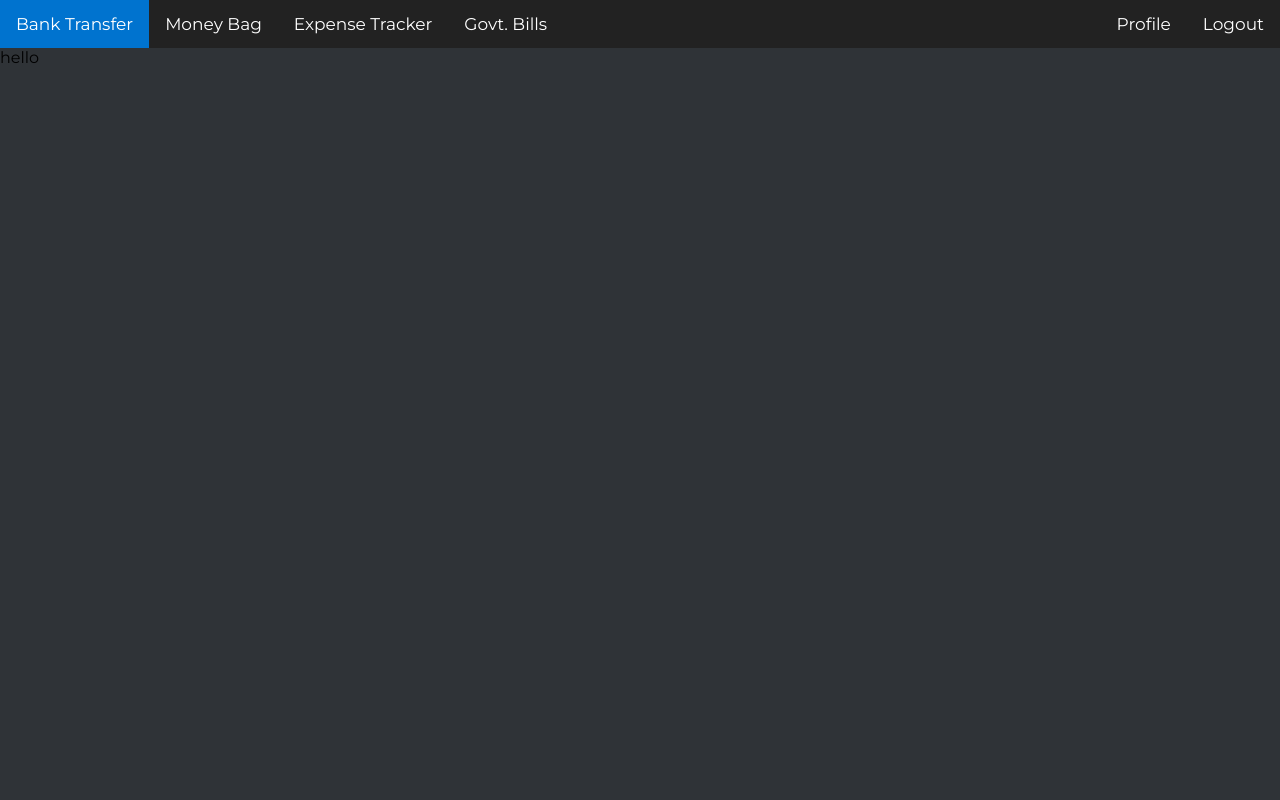
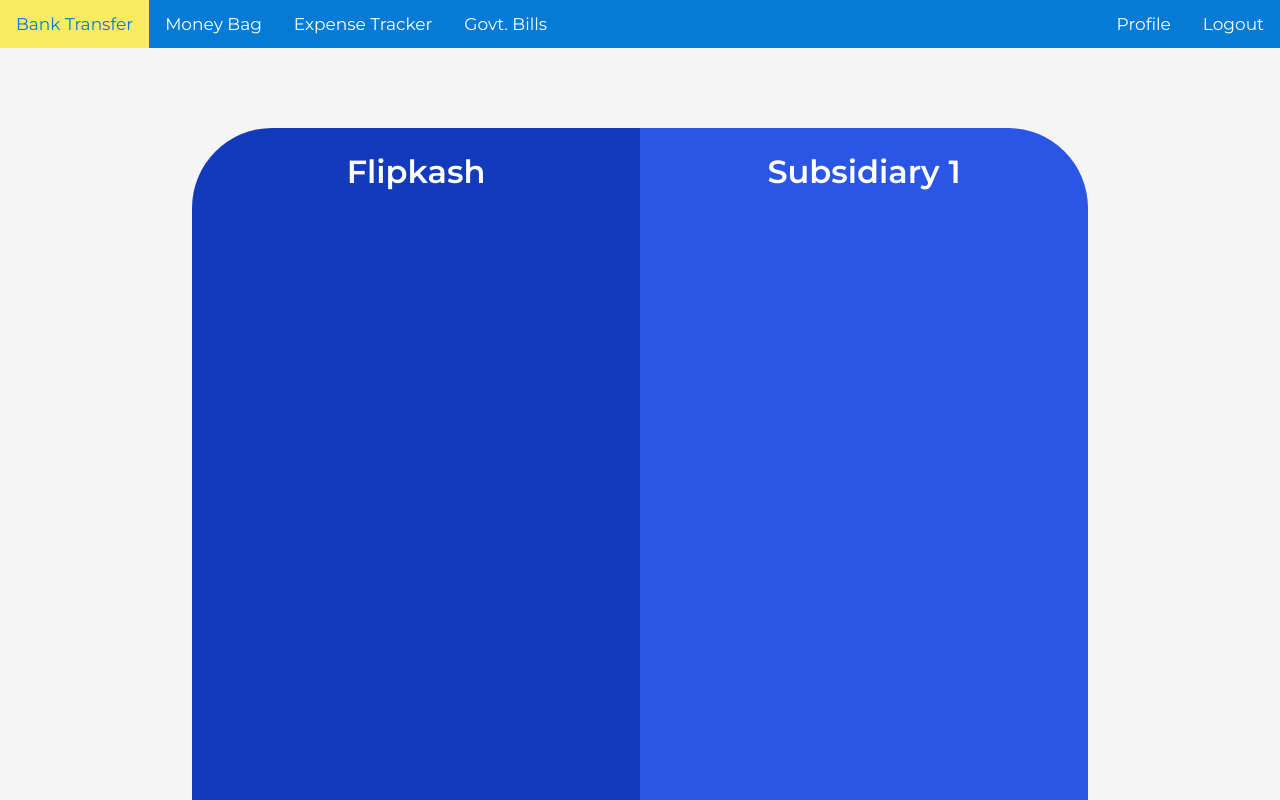
Before and after one commit to Avirat201189221/3pixel_GRID5.0, a website: page public/src/bank.html in a window 1280 px wide. Shown: the top 800 px of the page. Drawn offline with Linux system fonts and the light colour scheme.

Commit message:
made susbidiaries page

```diff
--- /dev/null
+++ b/public/src/bank.css
@@ -0,0 +1,64 @@
+/* body{
+    background-color:#2f3337!important ;
+} */
+main {
+    height: 100vw;
+}
+.container{
+    display: flex;
+    height:100vw;
+    justify-content: center;
+    /* align-items: center; */
+}
+.main-flex{
+    display: grid;
+    grid-template-columns: repeat(2,1fr);
+    height: 100vh;
+    width:70vw;
+    background-color: azure;
+    border-radius: 5rem;
+    margin-top:5rem;
+}
+
+.left{
+    border-top-left-radius: 5rem;
+    border-bottom-left-radius: 5rem;
+    background-color: #133aba;
+    display: flex;
+    flex-direction: column;
+}
+
+.right{
+    border-top-right-radius: 5rem;
+    border-bottom-right-radius: 5rem;
+    background-color: #2a55e5;
+    display: flex;
+    flex-direction: column;
+}
+
+.right-content{
+    display: flex;
+    flex-direction: column;
+    justify-content: center;
+    align-items: center;
+    margin: 1.5rem;
+}
+.left-content{
+    display: flex;
+    flex-direction: column;
+    justify-content: center;
+    align-items: center;
+    margin: 1.5rem;
+}
+
+.left .content-heading {
+    display: inline-block;
+    background-color: #133aba!important;
+    color:white;
+}
+
+.right .content-heading{
+    display: inline-block;
+    background-color: #2a55e5!important;
+    color:white;
+}
--- a/public/src/bank.html
+++ b/public/src/bank.html
@@ -7,6 +7,7 @@
     <meta name="description" content="" />
     <meta name="viewport" content="width=device-width, initial-scale=1" />
     <link rel="stylesheet" href="global.css" />
+    <link rel="stylesheet" href="bank.css" />
     <link rel="icon" href="../images/favicon.png" type="image/icon type" />
     <link
       href="https://fonts.googleapis.com/css?family=Montserrat:500&display=swap"
@@ -30,7 +31,24 @@
       </div>
     </div>
     <main>
-    <p> hello </p>
+      <div class="container">
+        <div class="main-flex">
+          <div class="left">
+            <div class="right-content">
+              <div class="content-title">
+                <h1 class="content-heading">Flipkash</h2>
+              </div>
+            </div>
+          </div>
+          <div class="right">
+            <div class="left-content">
+              <div class="content-title">
+                <h1 class="content-heading">Subsidiary 1</h2>
+              </div>
+            </div>
+          </div>
+        </div>
+      </div>
     </main>
   </body>
 </html>
--- a/public/src/global.css
+++ b/public/src/global.css
@@ -4,10 +4,12 @@
   box-sizing: border-box;
   margin: 0;
   padding: 0;
-  background-color: #2f3337;
+  /* background-color: #2f3337; */
   font-family: 'Montserrat', sans-serif;
 }
-
+body{
+  background-color: whitesmoke;
+}
 .hide {
   display: none !important;
 }
@@ -17,7 +19,7 @@
 }
 .topnav {
   overflow: hidden;
-  background-color: #222222;
+  background-color: #057bd5;
 
 }
 
@@ -26,31 +28,31 @@
   color: #fff;
   text-align: center;
   padding: 14px 16px;
-  background-color: #222222;
+  background-color:  #057bd5;
   text-decoration: none;
   font-size: 17px;
 }
 
 .topnav a:hover {
-  background-color: #023157;
-  color: white;
+  background-color: #f9ec63;
+  color:#057bd5;
   text-decoration: none;
   transition:0.5s;
 }
 
 .topnav a.active {
-  background-color: #0073cf;
-  color: white;
+  background-color:#f9ec63;
+  color:#057bd5;
 }
 .topnav-right {
   float: right;
-  background-color: #222222;
+  background-color:  #057bd5;
 }
 #profile {
   cursor: pointer;
   text-align: center;
   padding: 0px;
-  background-color: #222222;
+  background-color:  #057bd5;
 }
 
 .profile-logo {
@@ -58,7 +60,7 @@
   width: 45px;
   padding: 5px;
   display: flex;
-  background-color: #222222;
+  background-color:  #057bd5;
   justify-content: center;
   align-items: center;
   border-radius: 40%;
--- /dev/null
+++ b/public/src/subsidiaries.css
@@ -0,0 +1,76 @@
+/* body{
+    background-color:#2f3337!important ;
+} */
+main {
+    height: 100vw;
+}
+.container{
+    display: flex;
+    height:100vw;
+    /* justify-content: center; */
+    flex-direction: column;
+    align-items: center;
+}
+.token-display{
+    display: flex;
+    height: 10vh;
+    width:70vw;
+    background-color: #057bd5;
+    border-radius: 1rem;
+    margin-top:5rem;
+    justify-content: center;
+    align-items: center;
+}
+.main-flex{
+    display: flex;
+    height: 40vh;
+    width:70vw;
+    background-color: #057bd5;
+    border-radius: 1rem;
+    margin-top:2rem;
+    /* justify-content: center; */
+    flex-direction: column;
+    align-items: center;
+}
+
+.logo-grid{
+    display: grid;
+    grid-template-columns: repeat(4,1fr);
+    color:white;
+    justify-items: center;
+    align-items: center;
+}
+.logo{
+    border-radius: 0.5rem;
+    /* border-style: solid;
+    border-color:azure; */
+
+    /* box-shadow: 10px 10px 5px lightblue; */
+    /* margin:1rem; */
+    margin-top: 2rem;
+    margin-left:2rem;
+    margin-right:2rem;
+}
+
+.logo-flex{
+    border-radius: 1rem;
+    display: flex;
+    justify-content: center;
+    align-items: center;
+    background-color:  #f9ec63;
+    padding-top:1rem;
+    padding-bottom:1rem;
+    padding-left:4rem;
+    padding-right:4rem;
+
+}
+.logo-img{
+    max-width:150px;
+}
+.logo-img img{
+    max-height: 50px;
+}
+.logo-name{
+    font-weight: 900;
+    color:#057bd5;
+}
```
Also changed, not shown: public/src/subsidiaries.html (added, +128 -0 lines), public/images/logo-folder/cleartrip.png (added), public/images/logo-folder/ebay-logo.jpg (added), public/images/logo-folder/jabong.png (added), public/images/logo-folder/jeeves-logo.jpg (added), public/images/logo-folder/mech-mocha.png (added), public/images/logo-folder/myntra.png (added), public/images/logo-folder/pp.png (added), public/images/logo-folder/shopsy.jpg (added).
